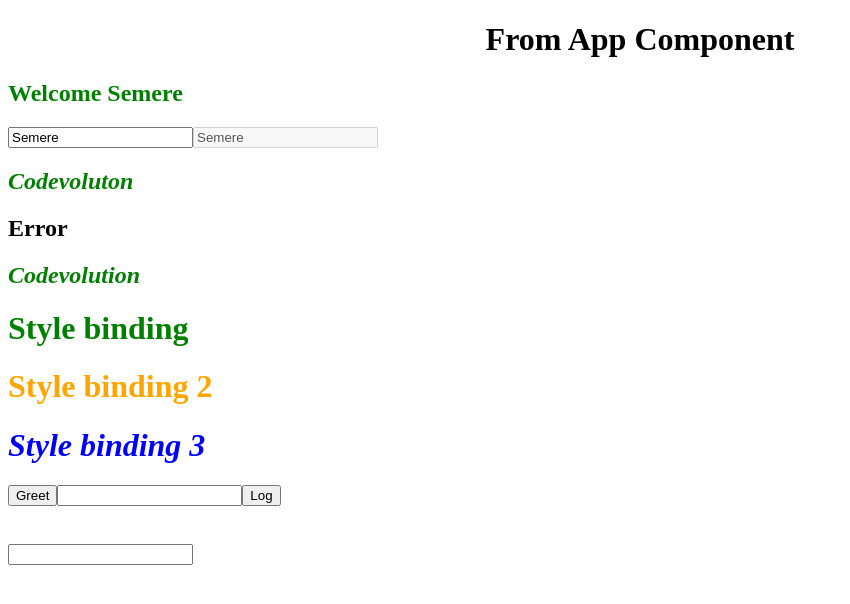
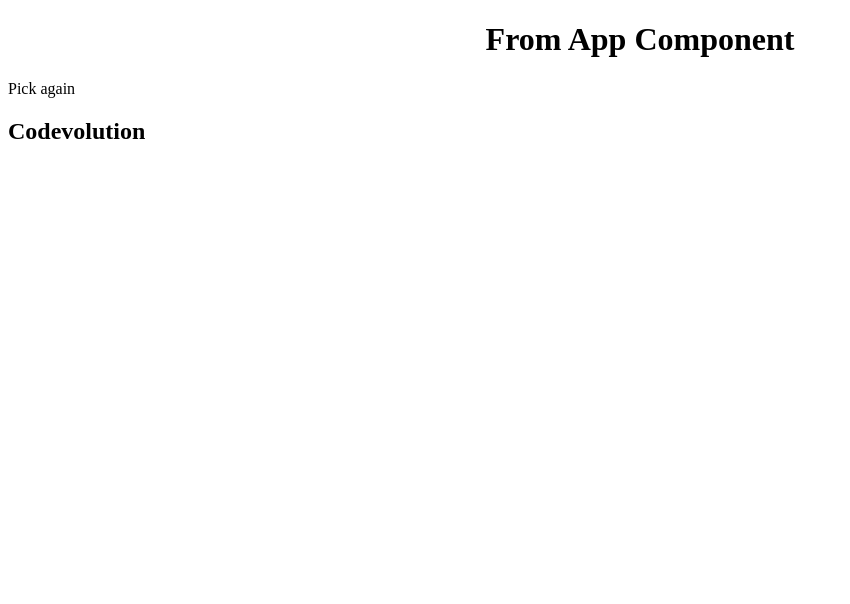
Before and after one commit to SemereT627/angular.tutorial, an Angular app: page / in a window 1280 px wide. Shown: the top 604 px of the page, without its empty margins (0-850 px from the left). Built offline with nearby package versions, Linux system fonts and the light colour scheme.

Commit message:
feat: ngDirectives like ngIf and ngSwitch

```diff
--- a/src/app/app.component.html
+++ b/src/app/app.component.html
@@ -1,5 +1,6 @@
 <div style="text-align: center">
   <h1>From App Component</h1>
 </div>
-<app-test></app-test>
-<app-twowaybinding></app-twowaybinding>
+<app-structural-directives></app-structural-directives>
+<!-- <app-test></app-test> -->
+<!-- <app-twowaybinding></app-twowaybinding> -->
--- a/src/app/app.module.ts
+++ b/src/app/app.module.ts
@@ -6,9 +6,10 @@
 import { AppComponent } from './app.component';
 import { TestComponent } from './test/test.component';
 import { TwowaybindingComponent } from './twowaybinding/twowaybinding.component';
+import { StructuralDirectivesComponent } from './structural-directives/structural-directives.component';
 
 @NgModule({
-  declarations: [AppComponent, TestComponent, TwowaybindingComponent],
+  declarations: [AppComponent, TestComponent, TwowaybindingComponent, StructuralDirectivesComponent],
   imports: [BrowserModule, FormsModule, AppRoutingModule],
   providers: [],
   bootstrap: [AppComponent],
--- /dev/null
+++ b/src/app/structural-directives/structural-directives.component.html
@@ -0,0 +1 @@
+<p>structural-directives works!</p>
--- /dev/null
+++ b/src/app/structural-directives/structural-directives.component.ts
@@ -0,0 +1,26 @@
+import { Component } from '@angular/core';
+
+@Component({
+  selector: 'app-structural-directives',
+  template: `
+    <div [ngSwitch]="color">
+      <div *ngSwitchCase="'red'">You picked a red color</div>
+      <div *ngSwitchCase="'blue'">You picked a blue color</div>
+      <div *ngSwitchCase="'green'">You picked a green color</div>
+      <div *ngSwitchDefault>Pick again</div>
+    </div>
+
+    <h2 *ngIf="displayName; then thenBlock; else elseBlock"></h2>
+    <ng-template #thenBlock>
+      <h2>Codevolution</h2>
+    </ng-template>
+    <ng-template #elseBlock>
+      <h2>Name is hidden</h2>
+    </ng-template>
+  `,
+  styles: [``],
+})
+export class StructuralDirectivesComponent {
+  public displayName = true;
+  public color = '';
+}
```
Also changed, not shown: src/app/structural-directives/structural-directives.component.css (added), 1 other file (tests, documents, lock files or other folders).
